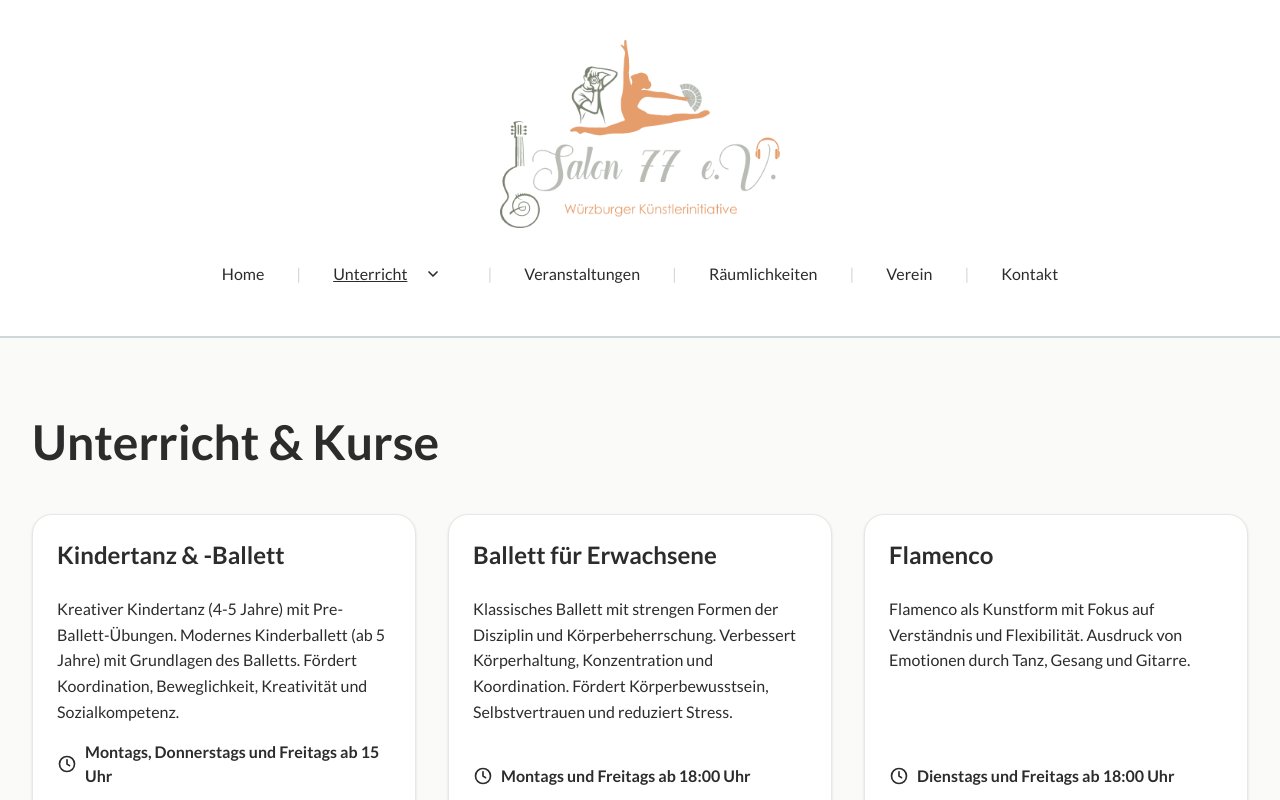
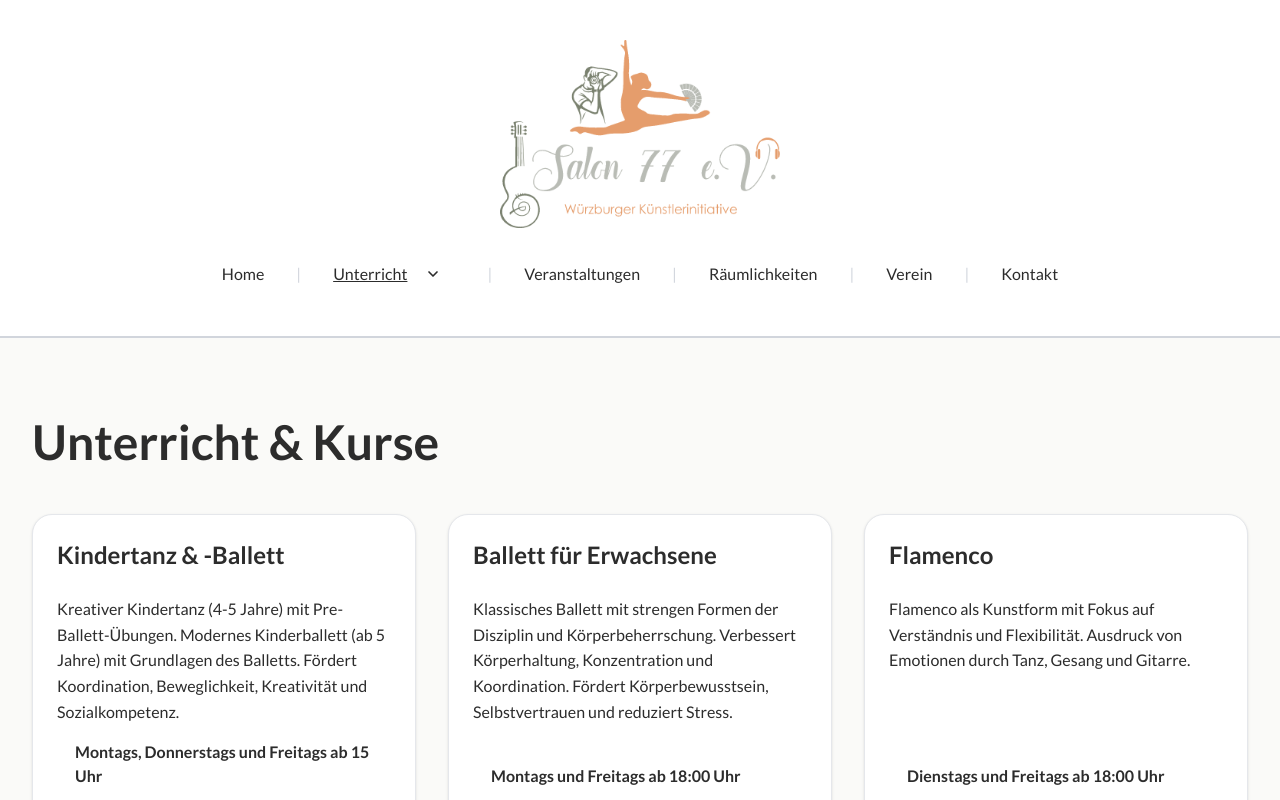
Before and after one commit to waynedevilliers/salon77, a Next.js app: page /unterricht in a window 1280 px wide. Shown: the top 800 px of the page. Built offline with nearby package versions, Linux system fonts and the light colour scheme.

Commit message:
style(unterricht): replace clock icon with an orange dot before the schedule
Co-Authored-By: Claude Haiku 5.5 <noreply@anthropic.com>

```diff
--- a/components/CourseCard.tsx
+++ b/components/CourseCard.tsx
@@ -90,20 +90,11 @@ export default function CourseCard({
         className="mb-6 flex items-center gap-2 text-base font-semibold"
         style={{ color: 'var(--color-text)' }}
       >
-        <svg
+        <span
           aria-hidden="true"
-          viewBox="0 0 24 24"
-          className="h-5 w-5 flex-shrink-0"
-          fill="none"
-          stroke="currentColor"
-          strokeWidth="2"
-          strokeLinecap="round"
-          strokeLinejoin="round"
-          style={{ color: 'var(--color-accent-text)' }}
-        >
-          <circle cx="12" cy="12" r="9" />
-          <path d="M12 7v5l3 2" />
-        </svg>
+          className="h-2.5 w-2.5 flex-shrink-0 rounded-full"
+          style={{ backgroundColor: 'var(--color-button)' }}
+        />
         {schedule}
       </p>
 
```
